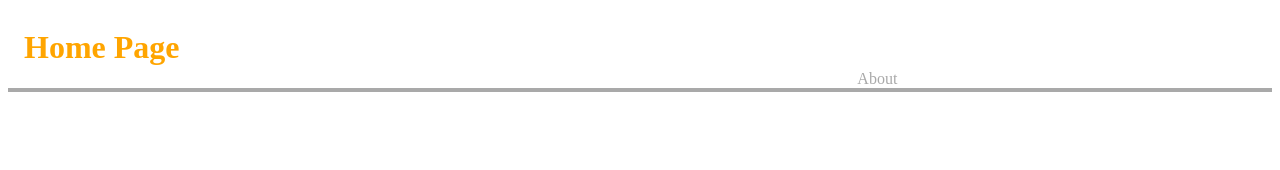
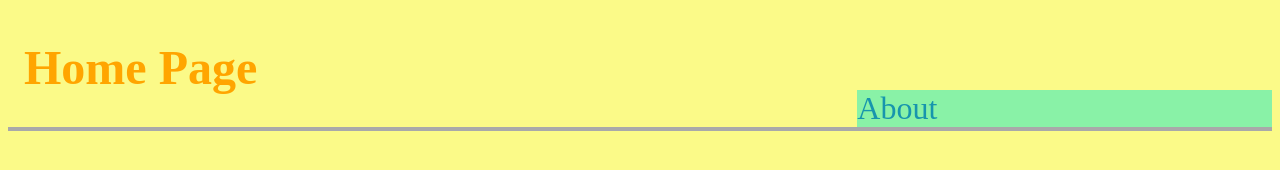
Before and after one commit to TheMoonMoth/collab-3, a plain HTML site: page app/index.html in a window 1280 px wide. Drawn offline with Linux system fonts and the light colour scheme.

Commit message:
Finished editing 5 CSS properties

```diff
--- a/app/styles.css
+++ b/app/styles.css
@@ -1,3 +1,7 @@
+body {
+  background-color: rgb(251, 250, 136)
+}
+
 header {
   display: grid;
   grid-template-columns: repeat(6, 1fr);
@@ -10,14 +14,16 @@ h1 {
   grid-column: 1/span 2;
   margin-left: 1rem;
   color: orange;
+  font-size: 3rem;
 }
 
 nav {
   grid-column: 5/ span 2;
+  background-color: rgb(137, 242, 167)
 }
 
 nav a {
   text-decoration: none;
-  color: darkgrey;
-  font-size:
+  color: rgb(23, 149, 173);
+  font-size: 2rem;
 }
```
Also changed, not shown: 1 other file.
